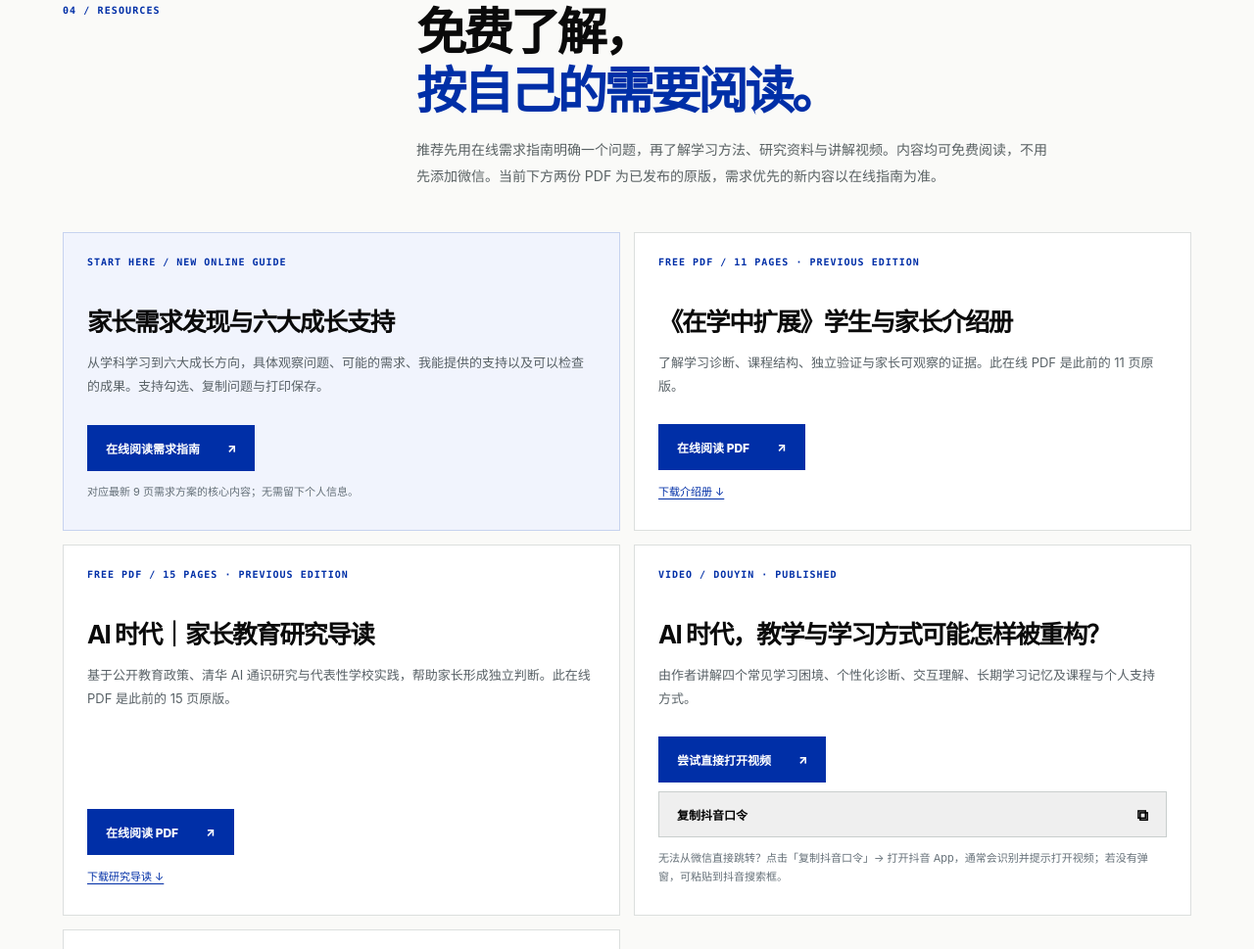
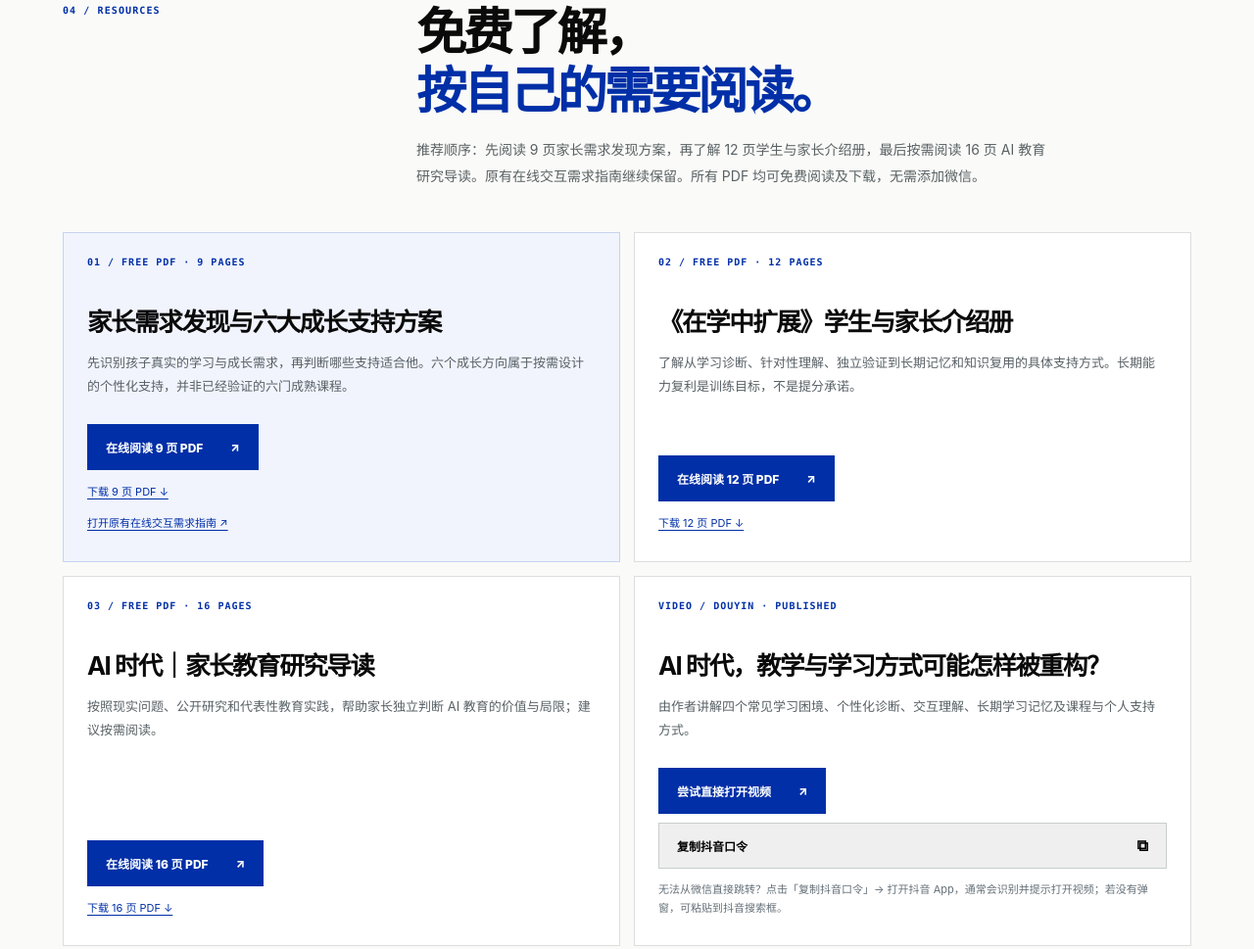
Before and after one commit to zxyzx0430/personal-ai-web, a plain HTML site: page about/index.html in a window 1280 px wide. Shown: the part 3382-4351 px from the top of the page at 98% size. Drawn offline with Linux system fonts and the light colour scheme.

Commit message:
Publish verified 9, 12 and 16 page parent resources

```diff
--- a/about/index.html
+++ b/about/index.html
@@ -89,11 +89,11 @@
 </div><div class="growth-foot"><p>您不需要提前判断孩子“缺少哪项能力”。先从一个真实的学习或生活情境出发即可。</p><a class="btn primary" href="../needs/" target="_top">查看家长需求问题与完整支持方案 <span>↗</span></a></div></div></section>
 <section class="section" id="resources">
   <div class="wrap">
-    <div class="sec-head"><div class="sec-num mono">04 / RESOURCES</div><div><h2>免费了解，<br><span style="color:var(--blue)">按自己的需要阅读。</span></h2><p>推荐先用在线需求指南明确一个问题，再了解学习方法、研究资料与讲解视频。内容均可免费阅读，不用先添加微信。当前下方两份 PDF 为已发布的原版，需求优先的新内容以在线指南为准。</p></div></div>
+    <div class="sec-head"><div class="sec-num mono">04 / RESOURCES</div><div><h2>免费了解，<br><span style="color:var(--blue)">按自己的需要阅读。</span></h2><p>推荐顺序：先阅读 9 页家长需求发现方案，再了解 12 页学生与家长介绍册，最后按需阅读 16 页 AI 教育研究导读。原有在线交互需求指南继续保留。所有 PDF 均可免费阅读及下载，无需添加微信。</p></div></div>
     <div class="asset-grid">
-      <article class="asset featured"><span class="status">START HERE / NEW ONLINE GUIDE</span><h3>家长需求发现与六大成长支持</h3><p>从学科学习到六大成长方向，具体观察问题、可能的需求、我能提供的支持以及可以检查的成果。支持勾选、复制问题与打印保存。</p><a class="btn primary" href="../needs/" target="_top">在线阅读需求指南 <span>↗</span></a><span class="extra">对应最新 9 页需求方案的核心内容；无需留下个人信息。</span></article>
-      <article class="asset"><span class="status">FREE PDF / 11 PAGES · PREVIOUS EDITION</span><h3>《在学中扩展》学生与家长介绍册</h3><p>了解学习诊断、课程结构、独立验证与家长可观察的证据。此在线 PDF 是此前的 11 页原版。</p><a class="btn primary" href="../resources/personal-ai-study-introduction-2026.pdf" target="_blank" rel="noopener noreferrer">在线阅读 PDF <span>↗</span></a><a class="extra" href="../resources/personal-ai-study-introduction-2026.pdf" download>下载介绍册 ↓</a></article>
-      <article class="asset"><span class="status">FREE PDF / 15 PAGES · PREVIOUS EDITION</span><h3>AI 时代｜家长教育研究导读</h3><p>基于公开教育政策、清华 AI 通识研究与代表性学校实践，帮助家长形成独立判断。此在线 PDF 是此前的 15 页原版。</p><a class="btn primary" href="../resources/ai-parent-research-guide-2026.pdf" target="_blank" rel="noopener noreferrer">在线阅读 PDF <span>↗</span></a><a class="extra" href="../resources/ai-parent-research-guide-2026.pdf" download>下载研究导读 ↓</a></article>
+      <article class="asset featured"><span class="status">01 / FREE PDF · 9 PAGES</span><h3>家长需求发现与六大成长支持方案</h3><p>先识别孩子真实的学习与成长需求，再判断哪些支持适合他。六个成长方向属于按需设计的个性化支持，并非已经验证的六门成熟课程。</p><a class="btn primary" href="../resources/parent-needs-and-growth-guide-2026.pdf" target="_blank" rel="noopener noreferrer">在线阅读 9 页 PDF <span>↗</span></a><a class="extra" href="../resources/parent-needs-and-growth-guide-2026.pdf" download>下载 9 页 PDF ↓</a><a class="extra" href="../needs/" target="_top">打开原有在线交互需求指南 ↗</a></article>
+<article class="asset"><span class="status">02 / FREE PDF · 12 PAGES</span><h3>《在学中扩展》学生与家长介绍册</h3><p>了解从学习诊断、针对性理解、独立验证到长期记忆和知识复用的具体支持方式。长期能力复利是训练目标，不是提分承诺。</p><a class="btn primary" href="../resources/personal-ai-study-introduction-2026.pdf" target="_blank" rel="noopener noreferrer">在线阅读 12 页 PDF <span>↗</span></a><a class="extra" href="../resources/personal-ai-study-introduction-2026.pdf" download>下载 12 页 PDF ↓</a></article>
+<article class="asset"><span class="status">03 / FREE PDF · 16 PAGES</span><h3>AI 时代｜家长教育研究导读</h3><p>按照现实问题、公开研究和代表性教育实践，帮助家长独立判断 AI 教育的价值与局限；建议按需阅读。</p><a class="btn primary" href="../resources/ai-parent-research-guide-2026.pdf" target="_blank" rel="noopener noreferrer">在线阅读 16 页 PDF <span>↗</span></a><a class="extra" href="../resources/ai-parent-research-guide-2026.pdf" download>下载 16 页 PDF ↓</a></article>
       <article class="asset"><span class="status">VIDEO / DOUYIN · PUBLISHED</span><h3>AI 时代，教学与学习方式可能怎样被重构？</h3><p>由作者讲解四个常见学习困境、个性化诊断、交互理解、长期学习记忆及课程与个人支持方式。</p><a class="btn primary" href="https://v.douyin.com/rtKle9ly734/" target="_blank" rel="noopener noreferrer">尝试直接打开视频 <span>↗</span></a><button type="button" class="btn outline copy-video" data-copy="2.35 复制打开抖音，看看【忠心于中心的作品】AI时代，教学与学习方式可能怎样被重构？我们怎么做... https://v.douyin.com/rtKle9ly734/ :9pm zGI:/ 07/12 l@p.DU" data-success="已复制口令" data-prompt="请复制下方抖音分享口令：">复制抖音口令 <span>⧉</span></button><span class="extra">无法从微信直接跳转？点击「复制抖音口令」→ 打开抖音 App，通常会识别并提示打开视频；若没有弹窗，可粘贴到抖音搜索框。</span></article>
       <article class="asset"><span class="status">OPEN / INTERACTIVE · 10 PAGES</span><h3>十页学生版系统演示</h3><p>通过交互、动画与学习实例，了解发现问题、理解、独立验证、长期积累的方法。</p><a class="btn primary" href="../?view=study" target="_top">打开学生版 <span>↗</span></a><span class="extra">本站内浏览，手机和电脑均可使用。</span></article>
     </div>
```
Also changed, not shown: 3 other files.
